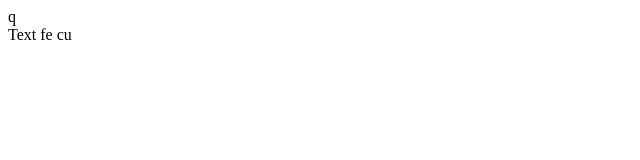
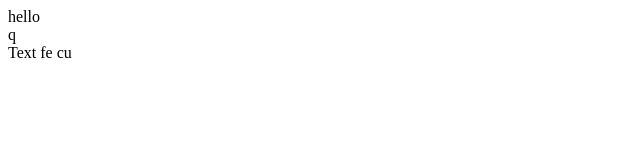
Before and after one commit to Qipy87/project_two, a plain HTML site: page index.html in a window 1280 px wide. Shown: the whole page, without its empty margins (0-640 px from the left). Drawn offline with Linux system fonts and the light colour scheme.

Commit message:
add text in header

```diff
--- a/index.html
+++ b/index.html
@@ -5,6 +5,7 @@
   <title>Document</title>
 </head>
 <body>
+  <header>hello</header>
   q
 </body>
 <footer>Text
```
